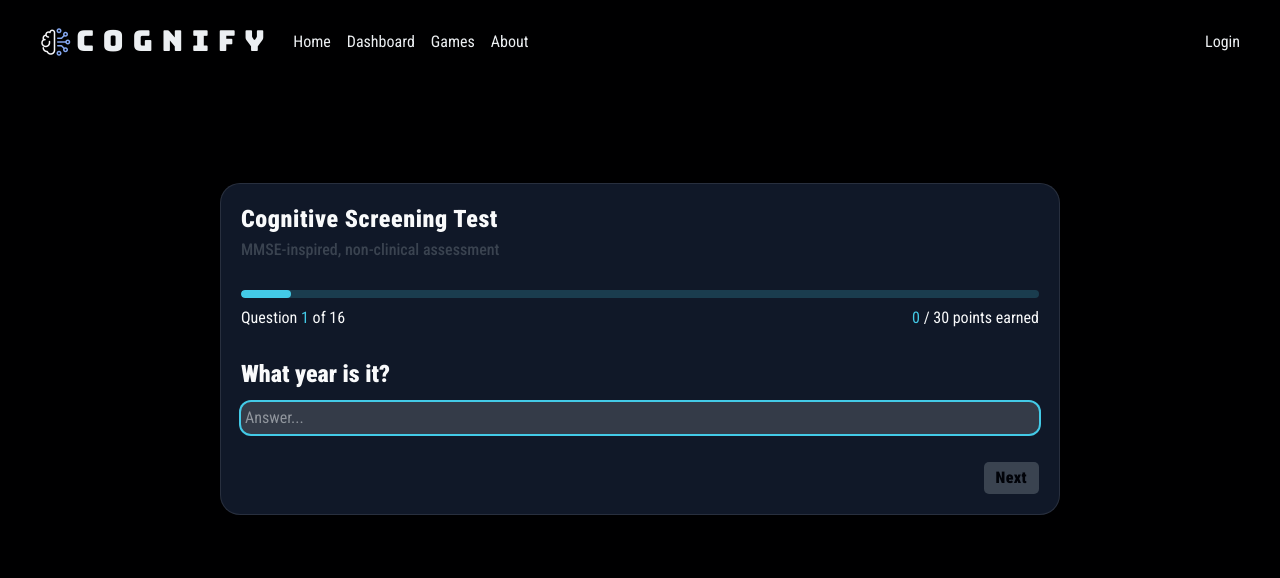
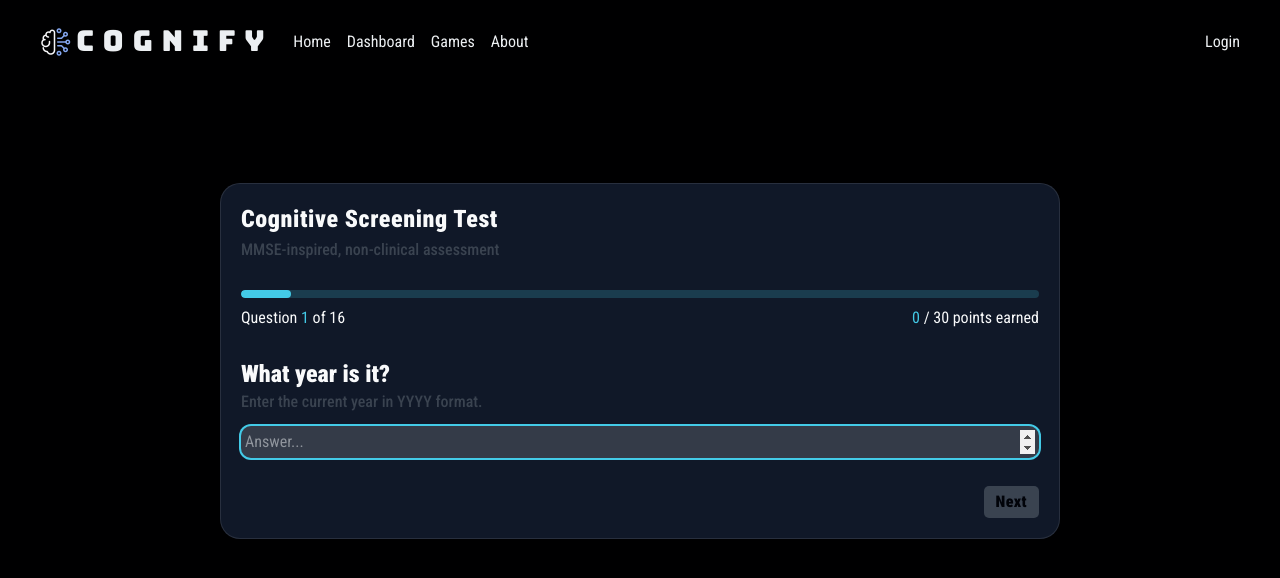
Before and after one commit to davidrapu/Cognify, a React (Vite) app in the folder frontend/: page /quiz in a window 1280 px wide. Shown: the top 578 px of the page. Built offline with nearby package versions, Linux system fonts and the light colour scheme.

Commit message:
changed from using Presenting state to just presenting the data when then waiting for a notification that user has aknowledged the info

```diff
--- a/frontend/src/pages/Quiz/Question.tsx
+++ b/frontend/src/pages/Quiz/Question.tsx
@@ -1,10 +1,13 @@
-import { useEffect, useRef } from "react"
+import { useEffect, useRef, type Dispatch, type SetStateAction } from "react"
 
 type QuestionData = {
   id?: number,
   category: string,
+  statement? : string,
   question: string,
+  comment? : string,
   type?: string,
+  inputType: string,
   points?: number,
   options?: string[]
 }
@@ -12,23 +15,23 @@ type QuestionProps = {
   questionObj: QuestionData,
   userInput: string,
   onChange: (value: string) => void
-  isPresenting: boolean
-  setIsPresenting: (value:boolean) => void
+  isAknowledged: boolean
+  setIsAknowledged : Dispatch<SetStateAction<boolean>>
 }
 
-export default function Question({questionObj, userInput, onChange, isPresenting,setIsPresenting} : QuestionProps) {
+export default function Question({questionObj, userInput, onChange, isAknowledged, setIsAknowledged} : QuestionProps) {
   const inputRef = useRef<HTMLInputElement>(null)
   useEffect(() => {
     inputRef.current?.focus()
   }, [questionObj.id])
   const handleOkClick = () => {
-    setIsPresenting(false)
+    setIsAknowledged(prev => !prev)
   }
 
-  if (isPresenting) {
+  if (questionObj.category === 'registration' && !isAknowledged) {
     return (
       <div className="w-full h-full flex flex-col items-center gap-y-3 ">
-        <h1 className="text-2xl">{questionObj.question}</h1>
+        <h1 className="text-2xl">{questionObj.statement}</h1>
         <button
           className={
             "bg-primary text-primary-foreground tracking-wide w-fit py-1 px-3 rounded-[5px] cursor-pointer "
@@ -42,13 +45,17 @@ export default function Question({questionObj, userInput, onChange, isPresenting
   }else{
     return (
       <div className="w-full h-full flex flex-col gap-y-3 ">
-        <h1 className="text-2xl">{questionObj.question}</h1>
+        <div>
+          <h1 className="text-2xl">{questionObj.question}</h1>
+          <p className="font-medium text-secondary"> {questionObj.comment} </p>
+        </div>
+
         <input
           value={userInput}
           ref={inputRef}
           onChange={(e) => onChange(e.target.value)}
           placeholder="Answer..."
-          type={questionObj.type === "calculation" ? "number" : "text"}
+          type={questionObj.inputType}
           className=" bg-input p-1 rounded-[10px] text-foreground font-normal focus:outline-none focus:ring-2 focus:ring-primary "
         />
       </div>
```
